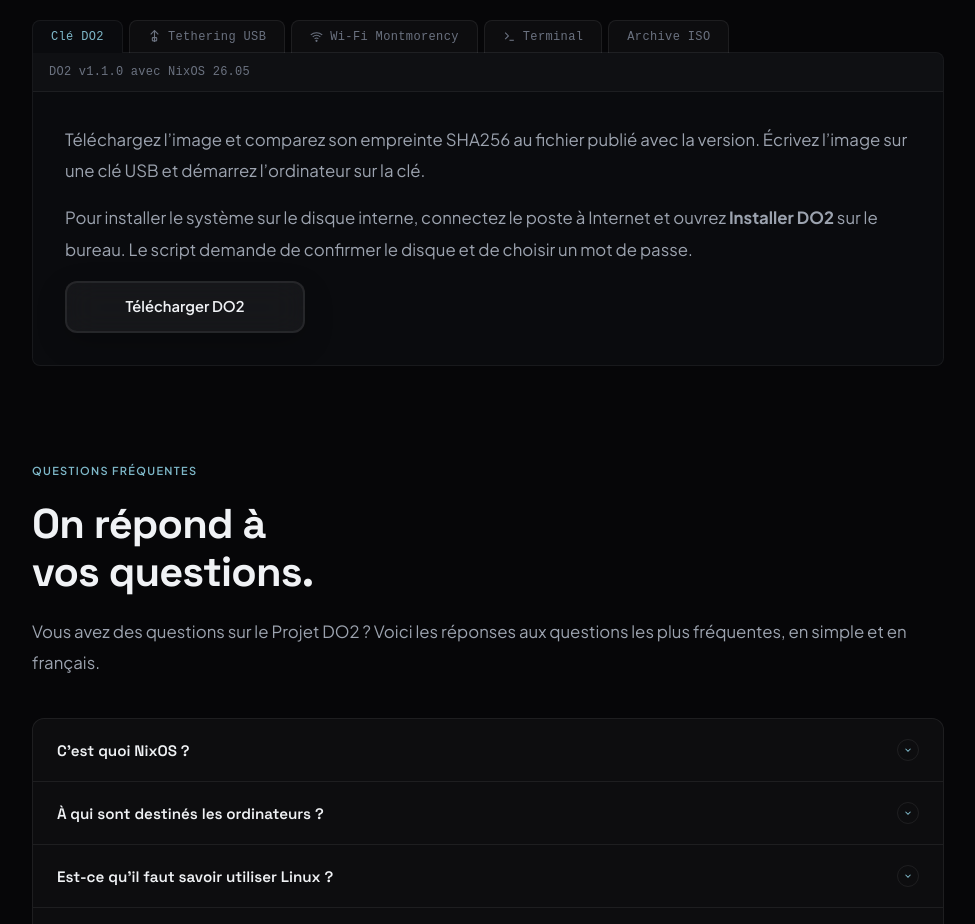
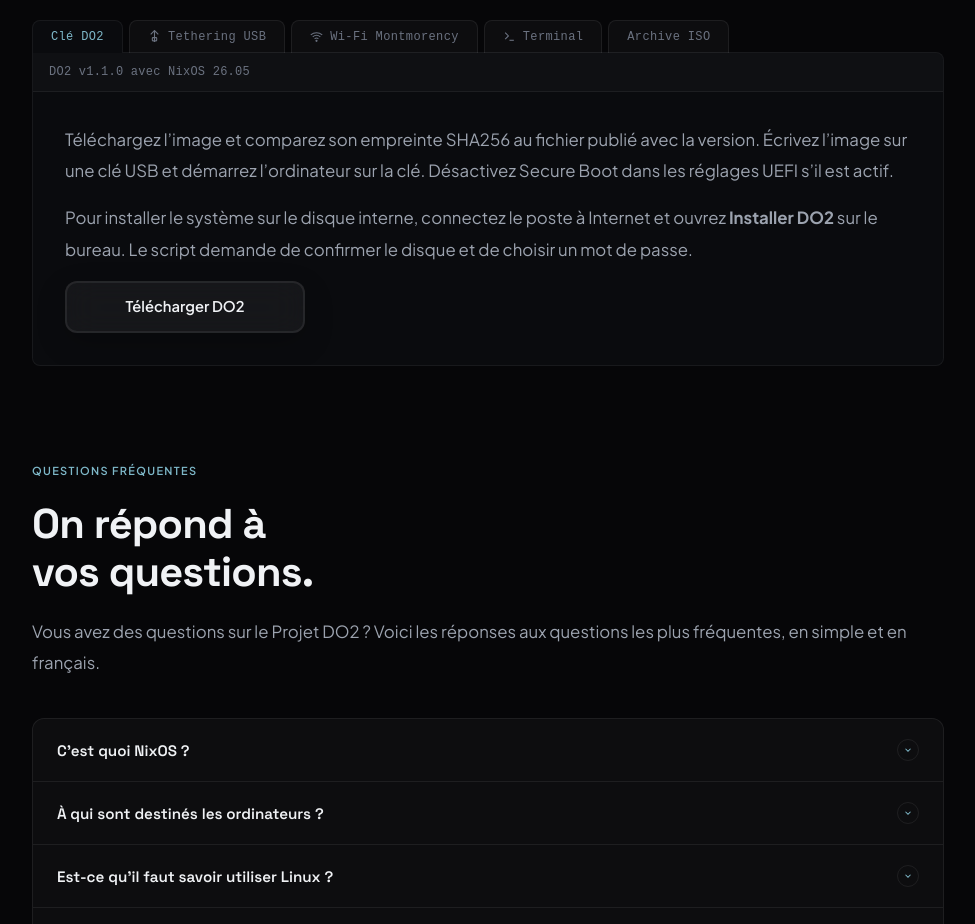
Before and after one commit to SunSinD/Projet-DO2-NixOS, a plain HTML site: page index.html in a window 1280 px wide. Shown: the part 2400-3324 px from the top of the page, without its empty margins (152-1127 px from the left). Drawn offline with nearby package versions, Linux system fonts and the light colour scheme; no server answers.

```diff
--- a/index.html
+++ b/index.html
@@ -931,7 +931,7 @@
       <div class="install-box">
         <div class="terminal-bar">DO2 v1.1.0 avec NixOS 26.05</div>
         <div class="install-body">
-          <p>Téléchargez l’image et comparez son empreinte SHA256 au fichier publié avec la version. Écrivez l’image sur une clé USB et démarrez l’ordinateur sur la clé.</p>
+          <p>Téléchargez l’image et comparez son empreinte SHA256 au fichier publié avec la version. Écrivez l’image sur une clé USB et démarrez l’ordinateur sur la clé. Désactivez Secure Boot dans les réglages UEFI s’il est actif.</p>
           <p>Pour installer le système sur le disque interne, connectez le poste à Internet et ouvrez <strong>Installer DO2</strong> sur le bureau. Le script demande de confirmer le disque et de choisir un mot de passe.</p>
           <a href="https://github.com/SunSinD/Projet-DO2-NixOS/releases/tag/v1.1.0" class="footer-pill footer-pill-primary">Télécharger DO2</a>
         </div>
```
Also changed, not shown: 2 other files.
